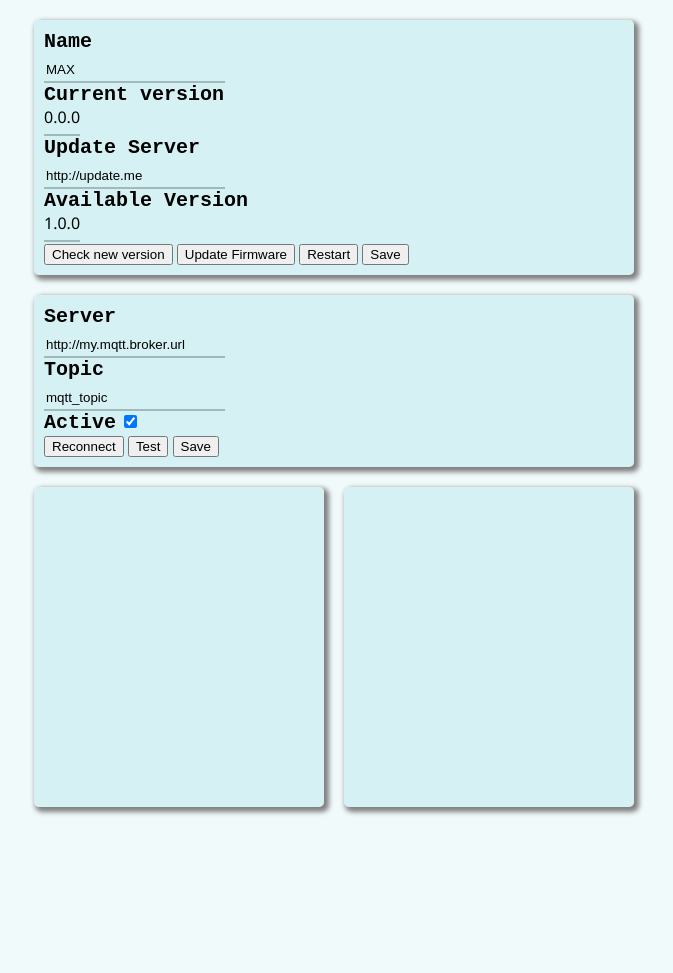
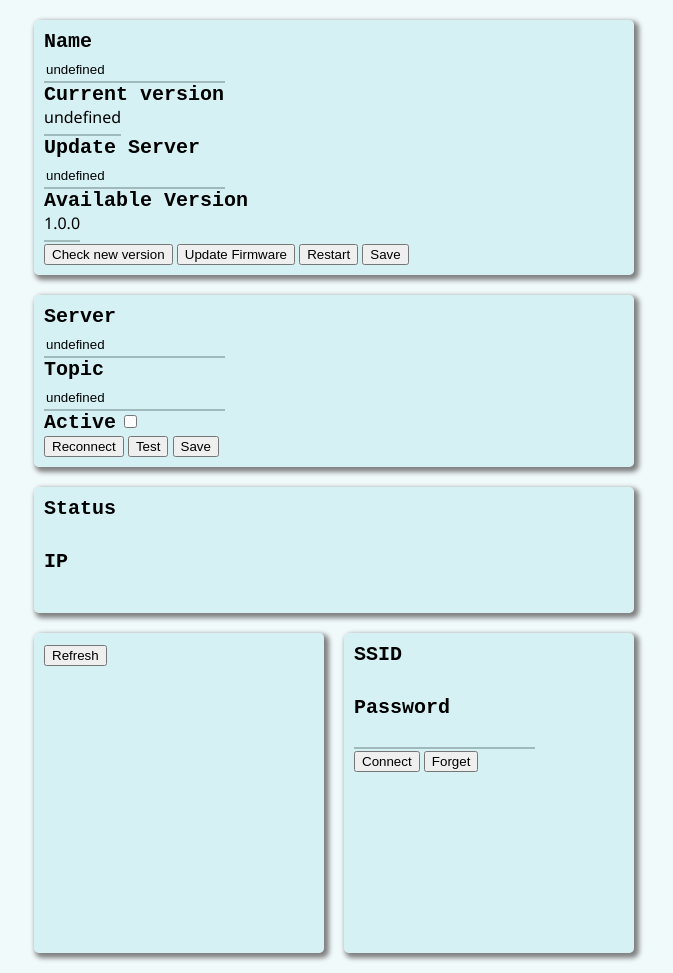
Before and after one commit to tlveiga/max-v2, a website built with webpack: page src/index.html in a window 1280 px wide. Shown: the whole page, without its empty margins (306-979 px from the left). Before the commit the page ends 827 px from the top, so only its background shows below. Built offline with nearby package versions, Linux system fonts and the light colour scheme; files whose address does not match are found by name.

Commit message:
more html and js

```diff
--- a/src/index.html
+++ b/src/index.html
@@ -72,11 +72,45 @@
       </div>
     </section>
 
-    <section class="two-columns wifi">
-      <div class="container wifi_list">
-        <ul id="wifi_list"></ul>
+    <section class="wifi">
+      <div class="container wifi_current">
+        <ul>
+          <li>
+            <label>Status</label>
+            <div class="value" id="wifi_status"> </div>
+          </li>
+          <li>
+            <label>IP</label>
+            <div class="value" id="ip"> </div>
+          </li>
+        </ul>
       </div>
-      <div class="container wifi_details"></div>
+      <div class="two-columns">
+        <div class="container wifi_list">
+          <ul id="wifi_list"></ul>
+          <div class="actions">
+            <button id="refreshWifi">Refresh</button>
+          </div>
+        </div>
+        <div class="container wifi_details">
+          <ul>
+            <li>
+              <label>SSID</label>
+              <div class="value" id="wifi_ssid"> </div>
+            </li>
+            <li>
+              <label>Password</label>
+              <div class="value">
+                <input type="password" id="wifi_password" />
+              </div>
+            </li>
+          </ul>
+          <div class="actions">
+            <button id="connectWifi">Connect</button>
+            <button id="forgetWifi">Forget</button>
+          </div>
+        </div>
+      </div>
     </section>
   </main>
   <footer></footer>
--- a/src/index.js
+++ b/src/index.js
@@ -1,5 +1,30 @@
 import './style.css'
 import axios from 'axios';
+
+var info = {};
+var mqtt = {};
+var wifi = {};
+const emptypassword = "#$%__EMPTY__%$#";
+
+// Add a request interceptor
+axios.interceptors.request.use(function (config) {
+  // Do something before request is sent
+  return config;
+}, function (error) {
+  // Do something with request error
+  return Promise.reject(error);
+});
+
+// Add a response interceptor
+axios.interceptors.response.use(function (response) {
+  // Any status code that lie within the range of 2xx cause this function to trigger
+  // Do something with response data
+  return response;
+}, function (error) {
+  // Any status codes that falls outside the range of 2xx cause this function to trigger
+  // Do something with response error
+  return Promise.reject(error);
+});
 
 function setElementHtml(name, html) {
   var elem = document.getElementById(name);
@@ -17,21 +42,60 @@ function setCheckbox(name, value) {
 }
 
 function getInfo() {
-  setElementValue("name", "MAX");
-  setElementHtml("version", "0.0.0");
-  setElementValue("updateServer", "http://update.me");
-  setElementHtml("availableVersion", "1.0.0");
+  axios.get("info").then(function (response) {
+    if (response.data) {
+      info = response.data;
+      setElementValue("name", info.name);
+      setElementHtml("version", info.version);
+      setElementValue("updateServer", info.update_server);
+      setElementHtml("availableVersion", "1.0.0");
+    }
+  });
 }
 
 function getMQTT() {
-  setElementValue("mqtt_server", "http://my.mqtt.broker.url");
-  setElementValue("mqtt_topic", "mqtt_topic");
-  setCheckbox("mqtt_active", 1);
+  axios.get("mqtt").then(function (response) {
+    if (response.data) {
+      mqtt = response.data;
+      setElementValue("mqtt_server", mqtt.server);
+      setElementValue("mqtt_topic", mqtt.topic);
+      setCheckbox("mqtt_active", mqtt.active);
+    }
+  });
 }
 
+function getWifi() {
+  axios.get("wifi").then(function (response) {
+    if (response.data) {
+      var list = document.getElementById("wifi_list");
+      list.innerHTML = "";
+      wifi = response.data;
+      wifi.networks.forEach(function (f) {
+        var li = document.createElement("li")
+        list.appendChild(li);
+        li.innerHTML = f.ssid + "(" + f.signal + ")";
+        li.addEventListener("click", function () { selectWifi(f.ssid) });
+      });
+    }
+  });
+}
+
+function selectWifi(ssid) {
+  var network = wifi.networks.find(function (f) { return f.ssid === ssid; })
+  setElementHtml("wifi_ssid", ssid);
+  setElementValue("wifi_password", network.saved ? emptypassword : "");
+
+  var forget = document.getElementById("forgetWifi");
+  if (network.saved)
+    forget.removeAttribute("disabled");
+  else
+    forget.setAttribute("disabled", "disabled");
+
+}
 
 document.body.onload = function () {
   document.body.removeAttribute("cloak");
   getInfo();
   getMQTT();
+  getWifi();
 };
```
